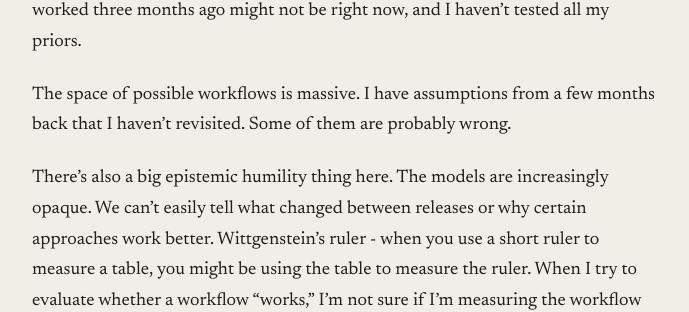
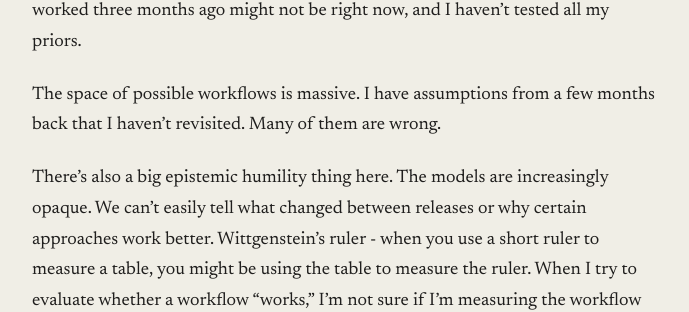
Before and after one commit to rob137/rob137.github.io, a Jekyll site: the page built from _posts/2026-01-29-no-recipe.md, in a window 1280 px wide and 900 px high, scrolled down 1374 px. Shown: the part 174-486 px from the top of the window, without its empty margins (295-984 px from the left). Built offline with Jekyll 4.4.1, drawn with Linux system fonts in a browser that asks for light colours.

Commit message:
Stronger wording: many of them are wrong
Co-Authored-By: Claude Opus 4.5 <noreply@anthropic.com>

```diff
--- a/_posts/2026-01-29-no-recipe.md
+++ b/_posts/2026-01-29-no-recipe.md
@@ -26,7 +26,7 @@ Promise I'm not being evasive. I think I would do a real disservice if I told yo
 
 Here's the thing. Each time I start a project, the situation is genuinely different. Not just the project - the tools are different. The models have changed. What worked three months ago might not be right now, and I haven't tested all my priors.
 
-The space of possible workflows is massive. I have assumptions from a few months back that I haven't revisited. Some of them are probably wrong.
+The space of possible workflows is massive. I have assumptions from a few months back that I haven't revisited. Many of them are wrong.
 
 There's also a big epistemic humility thing here. The models are increasingly opaque. We can't easily tell what changed between releases or why certain approaches work better. Wittgenstein's ruler - when you use a short ruler to measure a table, you might be using the table to measure the ruler. When I try to evaluate whether a workflow "works," I'm not sure if I'm measuring the workflow or the model capabilities or my own understanding or the specific project context.
 
```
